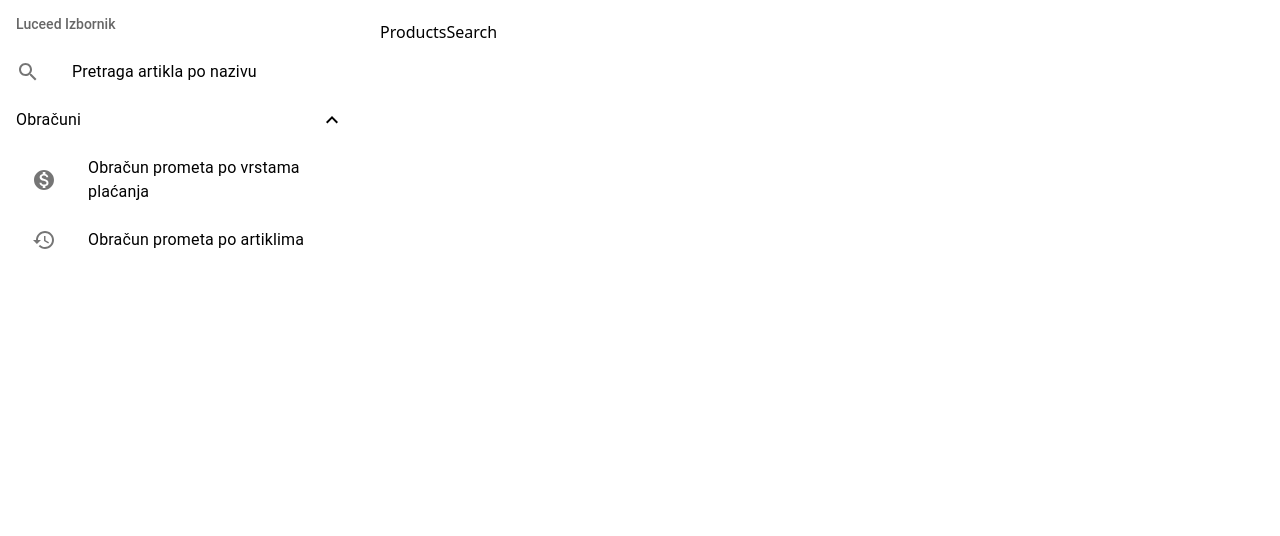
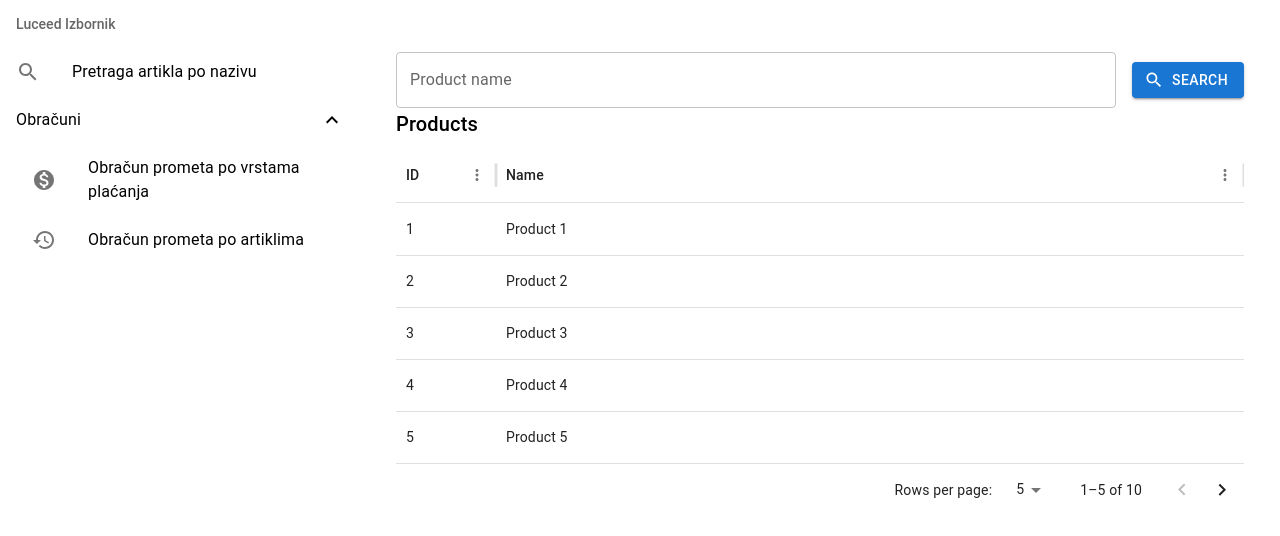
Before and after one commit to londam/Tomsoft, a React (Vite) app: page /search in a window 1280 px wide. Shown: the top 536 px of the page. Built offline with nearby package versions, Linux system fonts and the light colour scheme.

Commit message:
mock data search results

```diff
--- a/package.json
+++ b/package.json
@@ -15,6 +15,7 @@
     "@mui/icons-material": "^6.1.10",
     "@mui/material": "^6.1.10",
     "@mui/styled-engine-sc": "^6.1.10",
+    "@mui/x-data-grid": "^7.23.1",
     "@mui/x-date-pickers": "^7.23.1",
     "dayjs": "^1.11.13",
     "react": "^18.3.1",
--- a/src/pages/ProductsSearch.tsx
+++ b/src/pages/ProductsSearch.tsx
@@ -1,7 +1,85 @@
-import React from "react";
+import React, { useState } from "react";
+import { TextField, Button, Box, Typography } from "@mui/material";
+import SearchIcon from "@mui/icons-material/Search";
+
+import { DataGrid, GridColDef } from "@mui/x-data-grid";
+
+const sampleProducts = [
+  { id: 1, name: "Product 1" },
+  { id: 2, name: "Product 2" },
+  { id: 3, name: "Product 3" },
+  { id: 4, name: "Product 4" },
+  { id: 5, name: "Product 5" },
+  { id: 6, name: "Product 6" },
+  { id: 7, name: "Product 7" },
+  { id: 8, name: "Product 8" },
+  { id: 9, name: "Product 9" },
+  { id: 10, name: "Product 10" },
+];
 
 const ProductsSearch = () => {
-  return <h1>ProductsSearch</h1>;
+  const [searchQuery, setSearchQuery] = useState("");
+  // Replace this with API fetched data
+  const [products, setProducts] = useState(sampleProducts);
+  const [filteredProducts, setFilteredProducts] = useState(products);
+
+  const handleSearch = () => {
+    const results = products.filter((product) =>
+      product.name.toLowerCase().includes(searchQuery.toLowerCase())
+    );
+    setFilteredProducts(results);
+  };
+
+  const columns: GridColDef[] = [
+    { field: "id", headerName: "ID", width: 100 },
+    { field: "name", headerName: "Name", flex: 1 },
+  ];
+
+  const paginationModel = { page: 0, pageSize: 5 };
+
+  return (
+    <Box sx={{ padding: 2 }}>
+      <Box
+        component="form"
+        onSubmit={(e) => {
+          e.preventDefault();
+          handleSearch();
+        }}
+        sx={{
+          display: "flex",
+          alignItems: "center",
+          gap: 2,
+          marginTop: 2,
+        }}
+      >
+        <TextField
+          label="Product name"
+          variant="outlined"
+          value={searchQuery}
+          onChange={(e) => setSearchQuery(e.target.value)}
+          sx={{ flex: 1 }}
+        />
+        <Button
+          variant="contained"
+          color="primary"
+          onClick={handleSearch}
+          startIcon={<SearchIcon />}
+        >
+          Search
+        </Button>
+      </Box>
+      <Typography variant="h6" gutterBottom>
+        Products
+      </Typography>
+      <DataGrid
+        rows={filteredProducts}
+        columns={columns}
+        initialState={{ pagination: { paginationModel } }}
+        pageSizeOptions={[5, 10, 20]}
+        sx={{ border: 0 }}
+      />
+    </Box>
+  );
 };
 
 export default ProductsSearch;
```
Also changed, not shown: src/components/MainArea.tsx (deleted), 1 other file (tests, documents, lock files or other folders).
